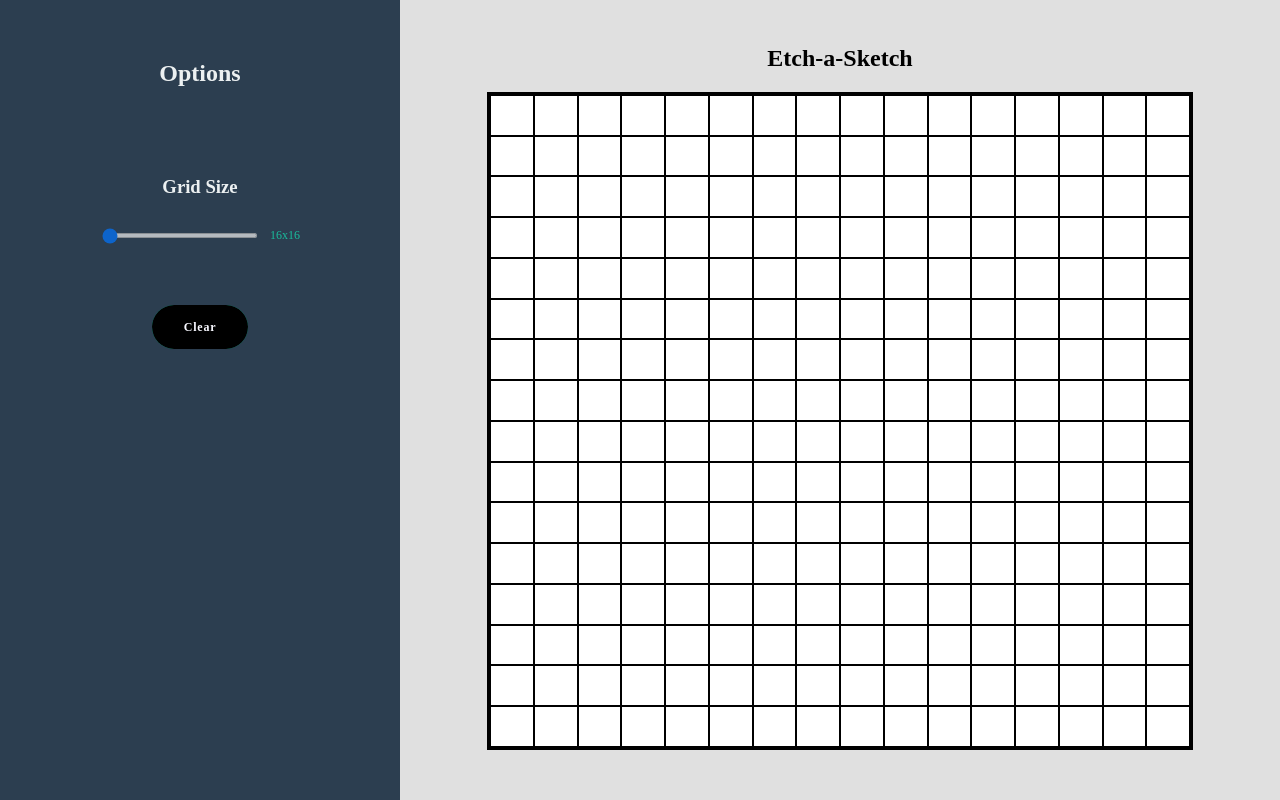
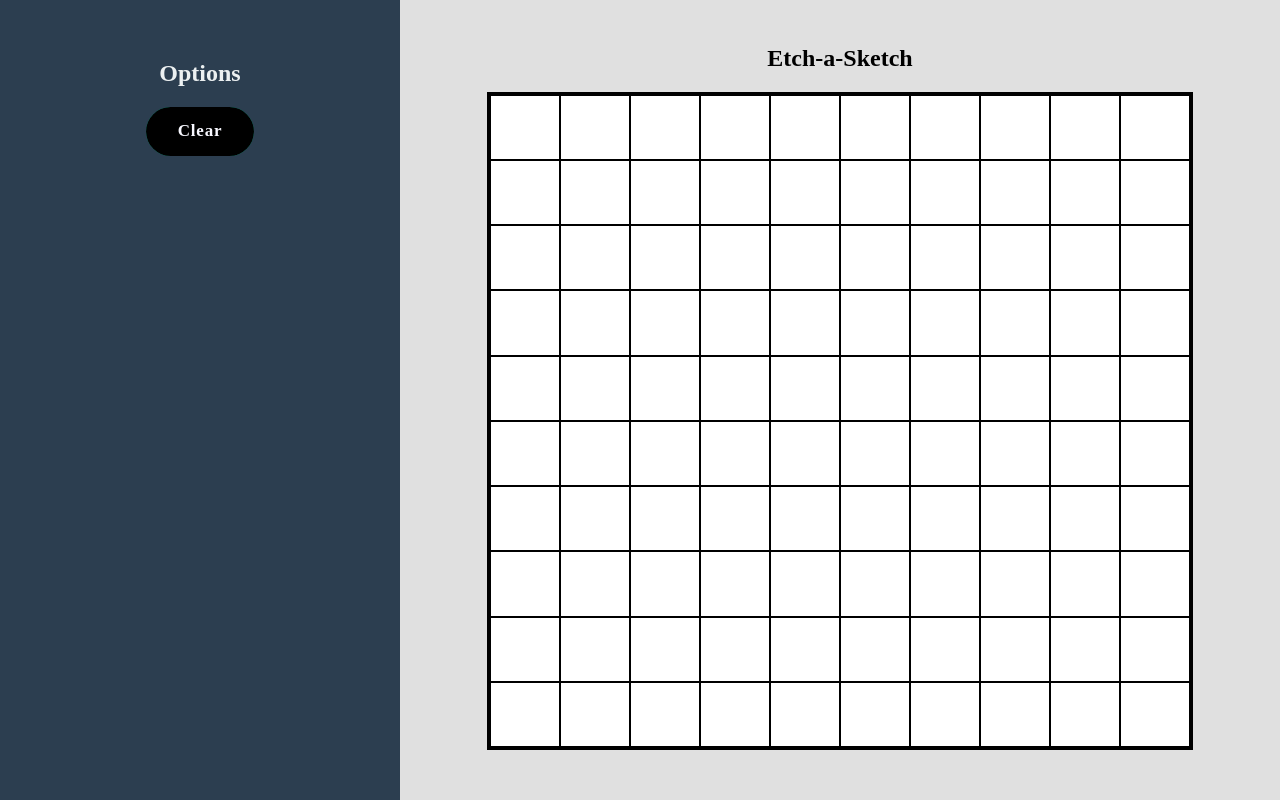
Before and after one commit to SahilSaxena007/Etch-a-Sketch, a plain HTML site: page main.html in a window 1280 px wide. Both pictures are taken after a click on the button "Clear". Drawn offline with Linux system fonts and the light colour scheme.

Commit message:
Revert "Grid slider and clear created"
This reverts commit 7cb6f3e94c0dfaf5cf250b82a8feb062cc8097e4.

```diff
--- a/main.html
+++ b/main.html
@@ -12,16 +12,6 @@
         <div class="left">
             <h2>Options</h2>
             <!-- Filling this up later to Container Sizing and Colour features -->
-
-            <div class="slidecontainer">
-                <h3>Grid Size</h3>
-                <div id="inner-slider">
-                    <input type="range" min="16" max="80" value="16" class="slider" id="myRange">
-                    <p id="sliderValue">16x16</p>
-
-                </div>
-
-            </div>
             <button id="clear_button"> <span>Clear</span>
             </button>
 
--- a/script.js
+++ b/script.js
@@ -19,17 +19,11 @@ function place_blocks(size){
 }
 
 function clear(){
-    const blocks = document.querySelectorAll('.block-item');
+    const blocks = document.querySelectorAll('.sketch-block div');
     blocks.forEach((item) => {
         item.style.backgroundColor = 'White';
     })
     isClear = true;
-}
-
-function removeAllChildNodes(parent) {
-    while (parent.firstChild) {
-        parent.removeChild(parent.firstChild);
-    }
 }
 
 
@@ -37,23 +31,9 @@ function removeAllChildNodes(parent) {
 
 const sketch_block = document.querySelector('.sketch-block');
 const clear_button = document.querySelector('#clear_button');
-const slider = document.querySelector('.slider');
-const slider_info = document.querySelector('#sliderValue');
 let isClear  = true;
-let size = slider.value;
 
-place_blocks(size);
+place_blocks(10);
 
 //Events
 clear_button.addEventListener('click',clear);
-slider.addEventListener('input',()=>
-    {
-        if (isClear){
-            size = slider.value;
-            removeAllChildNodes(sketch_block);
-            place_blocks(size);
-            slider_info.textContent = `${size}x${size}`;
-        }
-
-    }
-)
--- a/stylesheet.css
+++ b/stylesheet.css
@@ -33,7 +33,7 @@ button {
     display: inline-block;
     letter-spacing: 0.05rem;
     font-weight: 700;
-    font-size: 12px;
+    font-size: 17px;
     border-radius: 500px;
     overflow: hidden;
     background: #1abc9c;
@@ -99,51 +99,3 @@ button {
     flex-wrap: wrap;
     background-color: white;
 }
-
-.slidecontainer {
-    width: 200px;
-    margin: 50px auto;
-    text-align: center;
-}
-
-#inner-slider {
-    display: flex;
-    justify-content: space-between;
-    gap: 10px;
-    align-items: center;
-}
-#sliderValue{
-    font-size: 12px;
-}
-
-.slider {
-    width: 80%;
-    height: 5px;
-    border-radius: 2.5px;
-    background: #1abc9c;
-    outline: none;
-    opacity: 0.7;
-    transition: opacity .15s ease-in-out;
-}
-
-.slider:hover {
-    opacity: 1;
-}
-
-.slider::-webkit-slider-thumb {
-    -webkit-appearance: none;
-    appearance: none;
-    width: 15px;
-    height: 15px;
-    border-radius: 50%;
-    background: black; /* Initial thumb color */
-    cursor: pointer;
-}
-
-.slider::-moz-range-thumb {
-    width: 15px;
-    height: 15px;
-    border-radius: 50%;
-    background: black; /* Initial thumb color */
-    cursor: pointer;
-}
```
